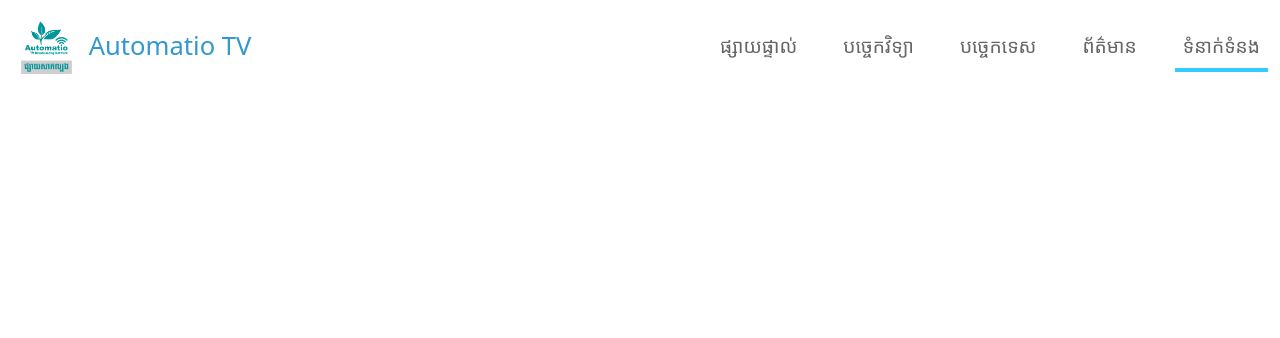
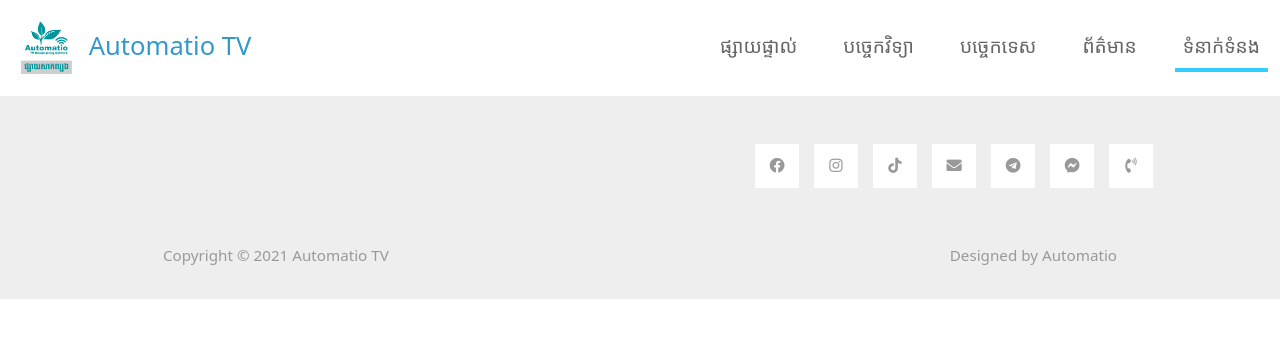
Before and after one commit to monirak/Live, a plain HTML site: page ទំនាក់ទំនង.html in a window 1280 px wide. Drawn offline with Linux system fonts and the light colour scheme.

Commit message:
Update ទំនាក់ទំនង.html

```diff
--- a/ទំនាក់ទំនង.html
+++ b/ទំនាក់ទំនង.html
@@ -58,6 +58,30 @@
             </div>
         </div>
     </nav>
+
+    <footer class="tm-bg-gray pt-5 pb-3 tm-text-gray tm-footer">
+        <div class="container-fluid tm-container-small">
+            <div class="row">
+                <ul class="tm-social-links d-flex justify-content-end pl-0 mb-5">
+                        <li class="mb-2"><a href="https://www.facebook.com/Automatio.Cambodia"><i class="fab fa-facebook"></i></a></li>
+                        <li class="mb-2"><a href="https://www.instagram.com/automatio.service"><i class="fab fa-instagram"></i></a></li>
+                        <li class="mb-2"><a href="https://www.tiktok.com/@automatio"><i class="fab fa-tiktok"></i></a></li>
+                        <li class="mb-2"><a href="mailto:monirak.automatio@gmail.com"><i class="fas fa-envelope"></i></a></li>
+                        <li class="mb-2"><a href="https://t.me/monireak"><i class="fab fa-telegram"></i></a></li>
+                        <li class="mb-2"><a href="https://m.me/Automatio.Cambodia"><i class="fab fa-facebook-messenger"></i></a></li>
+                        <li class="mb-2"><a href="tel:+85515499031"><i class="fas fa-phone-volume"></i></a></li>
+                </ul>
+            </div>
+            <div class="row">
+                <div class="col-lg-8 col-md-7 col-12 px-5 mb-3">
+                    Copyright © 2021 <a href="https://www.facebook.com/Automatio-TV-113068001036990" class="tm-text-gray" rel="sponsored" target="_parent">Automatio TV</a>
+                </div>
+                <div class="col-lg-4 col-md-5 col-12 px-5 text-right">
+                    Designed by <a href="https://automatio.biz" class="tm-text-gray" rel="sponsored" target="_parent">Automatio</a>
+                </div>
+            </div>
+        </div>
+    </footer>
     <script src="js/plugins.js"></script>
     <script>
         $(window).on("load", function() {
```
